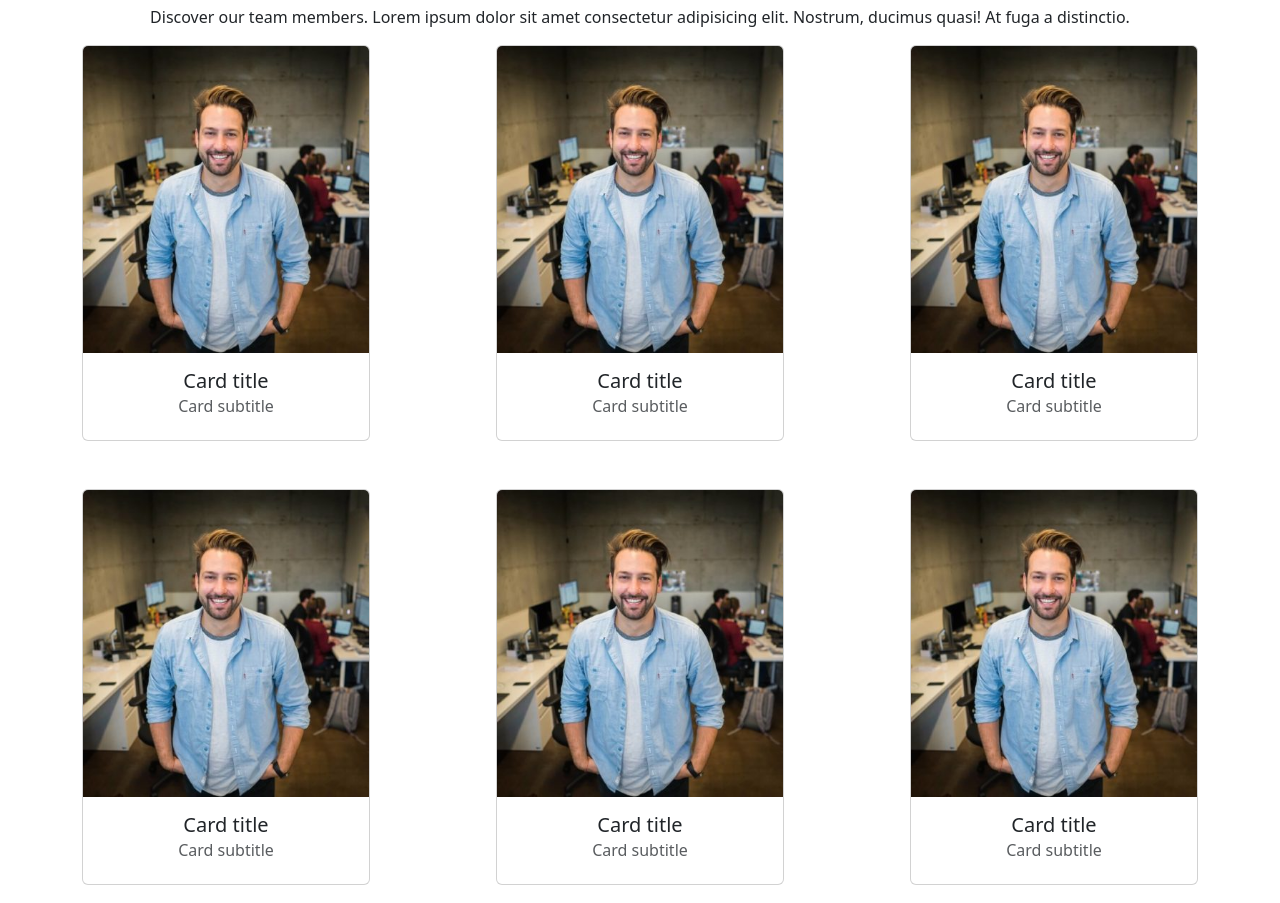
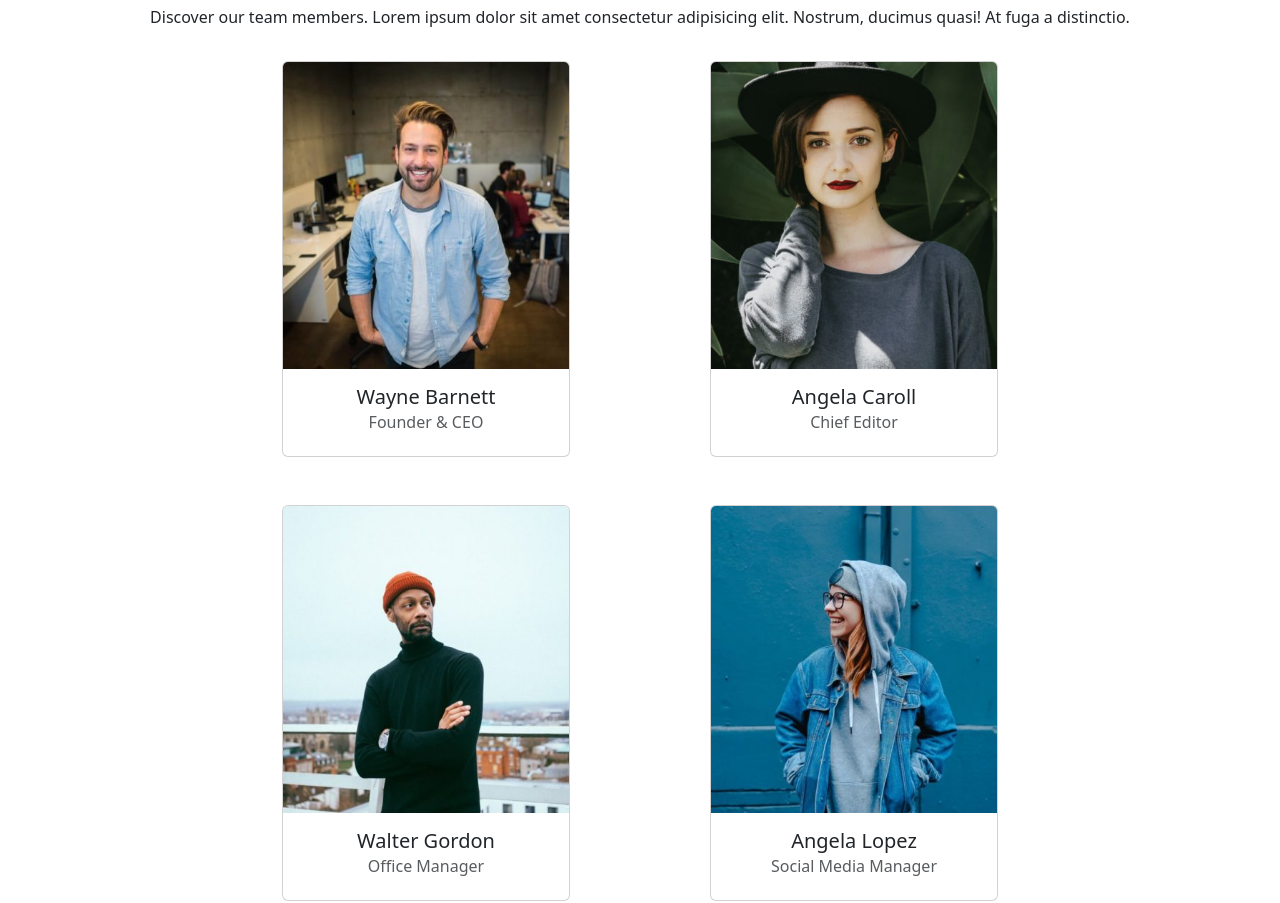
Before and after one commit to pietrolupi/js-our-team, a plain HTML site: page index.html in a window 1280 px wide. Shown: the part 115-1018 px from the top of the page. Drawn offline with nearby package versions, Linux system fonts and the light colour scheme.

Commit message:
[edit]: stampe corrette con parte bonus

```diff
--- a/CSS/style.css
+++ b/CSS/style.css
@@ -0,0 +1,7 @@
+.main-wrapper{
+  height: 100vh;
+}
+
+.cards-container{
+  padding: 0 200px;
+}
--- a/JS/script.js
+++ b/JS/script.js
@@ -48,11 +48,22 @@ const teamList = [
 }
  */
 
+const cardsContainer = document.querySelector('.cards-container');
+
+
 
 for(let teamMember of teamList){
 
+  const teamImg = 'img/'+teamMember.image;
 
-
+  console.log(teamImg)
+  cardsContainer.innerHTML += ` <div class="card mb-5" style="width: 18rem;">
+  <img class="card-img-top" src="${teamImg}" alt="Card image cap">
+  <div class="card-body">
+    <h5 class="card-title">${teamMember.name}</h5>
+    <h6 class="card-subtitle mb-2 text-muted">${teamMember.role}</h6>
+  </div>
+</div> `
 
 
 }
--- a/index.html
+++ b/index.html
@@ -17,57 +17,9 @@
   <div class="main-wrapper">
     <div class="container text-center d-flex flex-column align-items-center pt-5">
       <h1 class="pb-3">OUR TEAM</h1>
-      <p class="px-5">Discover our team members. Lorem ipsum dolor sit amet consectetur adipisicing elit. Nostrum, ducimus quasi! At fuga a distinctio.</p>
+      <p class="px-5 pb-3">Discover our team members. Lorem ipsum dolor sit amet consectetur adipisicing elit. Nostrum, ducimus quasi! At fuga a distinctio.</p>
 
-      <div class="cards-section d-flex justify-content-between flex-wrap">
-
-        <div class="card mb-5" style="width: 18rem;">
-          <img class="card-img-top" src="img/wayne-barnett-founder-ceo.jpg" alt="Card image cap">
-          <div class="card-body">
-            <h5 class="card-title">Card title</h5>
-            <h6 class="card-subtitle mb-2 text-muted">Card subtitle</h6>
-          </div>
-        </div>
-
-        <div class="card mb-5" style="width: 18rem;">
-          <img class="card-img-top" src="img/wayne-barnett-founder-ceo.jpg" alt="Card image cap">
-          <div class="card-body">
-            <h5 class="card-title">Card title</h5>
-            <h6 class="card-subtitle mb-2 text-muted">Card subtitle</h6>
-          </div>
-        </div>
-
-        <div class="card mb-5" style="width: 18rem;">
-          <img class="card-img-top" src="img/wayne-barnett-founder-ceo.jpg" alt="Card image cap">
-          <div class="card-body">
-            <h5 class="card-title">Card title</h5>
-            <h6 class="card-subtitle mb-2 text-muted">Card subtitle</h6>
-          </div>
-        </div>
-
-        <div class="card mb-5" style="width: 18rem;">
-          <img class="card-img-top" src="img/wayne-barnett-founder-ceo.jpg" alt="Card image cap">
-          <div class="card-body">
-            <h5 class="card-title">Card title</h5>
-            <h6 class="card-subtitle mb-2 text-muted">Card subtitle</h6>
-          </div>
-        </div>
-
-        <div class="card mb-5" style="width: 18rem;">
-          <img class="card-img-top" src="img/wayne-barnett-founder-ceo.jpg" alt="Card image cap">
-          <div class="card-body">
-            <h5 class="card-title">Card title</h5>
-            <h6 class="card-subtitle mb-2 text-muted">Card subtitle</h6>
-          </div>
-        </div>
-
-        <div class="card mb-5" style="width: 18rem;">
-          <img class="card-img-top" src="img/wayne-barnett-founder-ceo.jpg" alt="Card image cap">
-          <div class="card-body">
-            <h5 class="card-title">Card title</h5>
-            <h6 class="card-subtitle mb-2 text-muted">Card subtitle</h6>
-          </div>
-        </div>
+      <div class="cards-container d-flex justify-content-between flex-wrap">
 
 
       </div>
```
